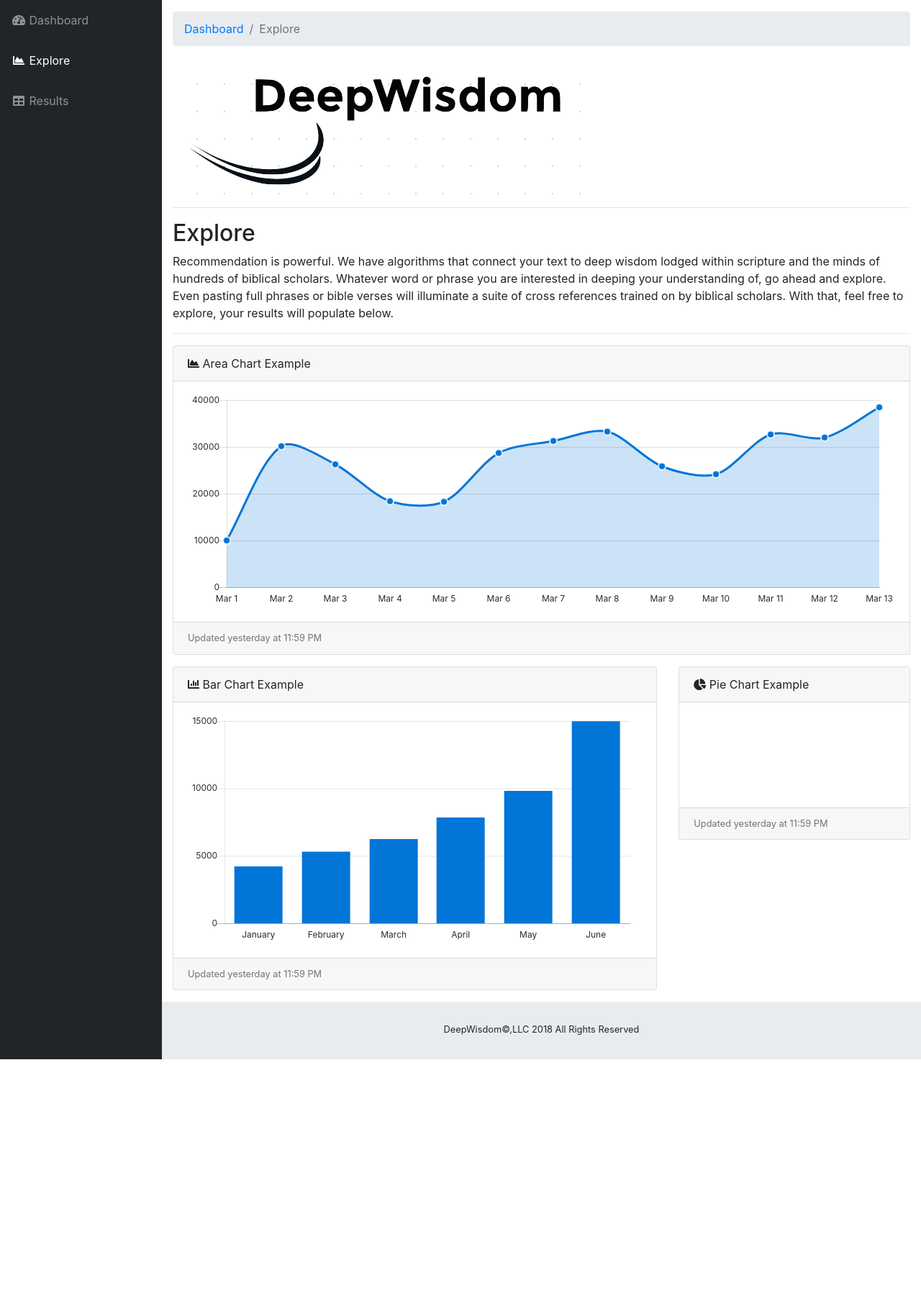
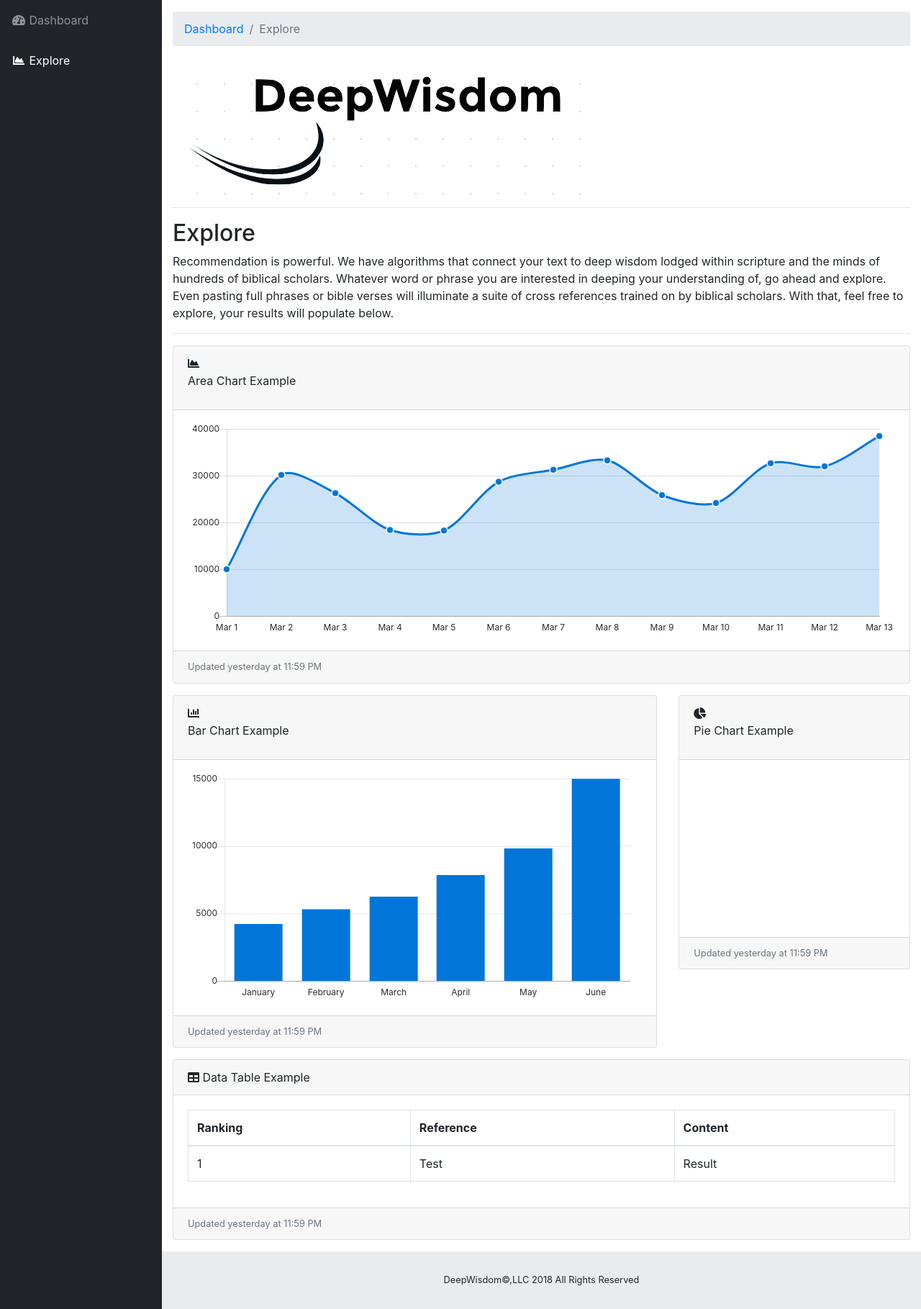
Before and after one commit to conradbm/deep_wisdom, a Flask app: page /charts in a window 1280 px wide. Shown: the part 56-1875 px from the top of the page at 72% size. Before the commit the page ends 1528 px from the top, so only its background shows below. Run offline with Flask 2, Linux system fonts and the light colour scheme; some libraries are stand-ins or nearby versions.

Commit message:
updates for table and pie chart

```diff
--- a/app/routes.py
+++ b/app/routes.py
@@ -10,7 +10,7 @@ from core.plotting.plotting_transformers import pie_chart_reshape
 # pkill -f *.py
 
 app = Flask(__name__)
-
+app.config['JSON_SORT_KEYS'] = False #return results in rank order
 """
 Initialization of model data
 """
@@ -39,7 +39,6 @@ def index():
 		# Load the data in another thread
 		async_create_class([])
 		initialized=True
-
 	return render_template("index.html")
 
 @app.route('/charts')
@@ -76,6 +75,11 @@ def submit():
 
 		results_dict={'search_results':search_dict,
 					  'pie_results':pie_dict}
+		print("Search results")
+		print(results_dict["search_results"])
+		print()
+		print("Pie Results")
+		print(results_dict["pie_results"])
 		return jsonify(results_dict)
 
 		#return json.dumps(results_string)
--- a/app/templates/charts.html
+++ b/app/templates/charts.html
@@ -30,16 +30,19 @@
     <!-- AJAX -->
     <script>
       $(document).ready(function(){
-        var myPieChart = {};
-        function results_div_string(raw_json_data){
+        var tripped = false;
+        var myPieChart;
+        function convert_json_data_to_html_string(raw_json_data){
           var results_string="";
+          var count=0;
           for (var key in raw_json_data) {
               if (raw_json_data.hasOwnProperty(key)) {
                   console.log(key + " -> " + raw_json_data[key]);
-                  results_string+="<p><font size=\"2\"><strong>"+key+"</strong>:"+raw_json_data[key]+"</font></p>";
+                  results_string+="<tr><td>"+count.toString()+"</td><td>"+key+"</td><td>"+raw_json_data[key]+"</td></tr>";
               }
+              count+=1;
           }
-          results_string+="<hr>"
+          results_string+="<hr>";
           return results_string;
         }
 
@@ -50,24 +53,46 @@
             data: $('#IdForm').serialize(),
              success: function (results) {
                 console.debug(results);
-
+                console.debug($('#IdForm').serialize()["search"]);
                 // Populate pie chart div
                 //Plotly.newPlot('plot', results['pie_results'].data, results['pie_results'].layout);
 
                 // Set new default font family and font color to mimic Bootstrap's default styling
                 Chart.defaults.global.defaultFontFamily = '-apple-system,system-ui,BlinkMacSystemFont,"Segoe UI",Roboto,"Helvetica Neue",Arial,sans-serif';
                 Chart.defaults.global.defaultFontColor = '#292b2c';
-                // Pie Chart Example
-                document.getElementById("myPieChart").innerHTML="";
-                var ctx = document.getElementById("myPieChart");
 
-                // BUG AFTER FIRST CHART IS SPAWNED.
-                var myPieChart = new Chart(ctx,results['pie_results']);
+                if(!tripped){
+                  tripped=true;
+                  // Pie Chart Example
+                  document.getElementById("myPieChart").innerHTML="";
+                  var ctx = document.getElementById("myPieChart");
+                  //BUG AFTER FIRST CHART IS SPAWNED.
+                  myPieChart = new Chart(ctx,results['pie_results']);
+                }
+                else{
+                  /*
+                  {
+                    type: 'pie',
+                    data: {
+                      labels: ["Blue", "Red", "Yellow", "Green"],
+                      datasets: [{
+                        data: [12.21, 15.58, 11.25, 8.32],
+                        backgroundColor: ['#007bff', '#dc3545', '#ffc107', '#28a745'],
+                      }],
+                    },
+                  }
+                  */
+                  myPieChart["data"]=results['pie_results']["data"];
+                  myPieChart.update();
+                }
+
+
+
                 // Populate results div
-                //results_string=results_div_string(results["search_results"]);
+                results_string=convert_json_data_to_html_string(results["search_results"]);
                 //console.log(results_string);
                 //$('#resultsContainer').append(results_string);
-                //document.getElementById("resultsContainer").innerHTML=results_string;
+                document.getElementById("dataTableBody").innerHTML=results_string;
              }
             });
            e.preventDefault();
@@ -148,11 +173,6 @@
             <i class="fas fa-fw fa-chart-area"></i>
             <span>Explore</span></a>
         </li>
-        <li class="nav-item">
-          <a class="nav-link" href="tables.html">
-            <i class="fas fa-fw fa-table"></i>
-            <span>Results</span></a>
-        </li>
       </ul>
 
       <div id="content-wrapper">
@@ -181,7 +201,7 @@
           <div class="card mb-3">
             <div class="card-header">
               <i class="fas fa-chart-area"></i>
-              Area Chart Example</div>
+              <p id="areaChartText">Area Chart Example</p></div>
             <div class="card-body">
               <canvas id="myAreaChart" width="100%" height="30"></canvas>
             </div>
@@ -193,7 +213,7 @@
               <div class="card mb-3">
                 <div class="card-header">
                   <i class="fas fa-chart-bar"></i>
-                  Bar Chart Example</div>
+                  <p id="barChartText">Bar Chart Example</p></div>
                 <div class="card-body">
                   <canvas id="myBarChart" width="100%" height="50"></canvas>
                 </div>
@@ -204,16 +224,43 @@
               <div class="card mb-3">
                 <div class="card-header">
                   <i class="fas fa-chart-pie"></i>
-                  Pie Chart Example</div>
+                  <p id="pieChartText">Pie Chart Example</p></div>
                 <div class="card-body">
-                  <canvas id="myPieChart" width="100%" height="100"></canvas>
+                  <canvas id="myPieChart" width="100%" height="200"></canvas>
                 </div>
                 <div class="card-footer small text-muted">Updated yesterday at 11:59 PM</div>
               </div>
             </div>
           </div>
 
-        </div>
+
+          <!-- DataTables Example -->
+          <div class="card mb-3">
+            <div class="card-header">
+              <i class="fas fa-table"></i>
+              Data Table Example</div>
+            <div class="card-body">
+              <div class="table-responsive">
+                <table class="table table-bordered" id="dataTable" width="100%" cellspacing="0">
+                  <thead>
+                    <tr>
+                      <th>Ranking</th>
+                      <th>Reference</th>
+                      <th>Content</th>
+                    </tr>
+                  </thead>
+                  <tbody id="dataTableBody">
+                      <tr>
+                        <td>1</td>
+                        <td>Test</td>
+                        <td>Result</td>
+                      </tr>
+                  </tbody>
+                </table>
+              </div>
+            </div>
+            <div class="card-footer small text-muted">Updated yesterday at 11:59 PM</div>
+          </div>
         <!-- /.container-fluid -->
 
         <!-- Sticky Footer -->
--- a/app/templates/index.html
+++ b/app/templates/index.html
@@ -108,11 +108,6 @@
           <a class="nav-link" href="charts.html">
             <i class="fas fa-fw fa-chart-area"></i>
             <span>Explore</span></a>
-        </li>
-        <li class="nav-item">
-          <a class="nav-link" href="tables.html">
-            <i class="fas fa-fw fa-table"></i>
-            <span>Results</span></a>
         </li>
       </ul>
 
```
Also changed, not shown: app/core/plotting/plotting_transformers.py (+14 -1 lines).
